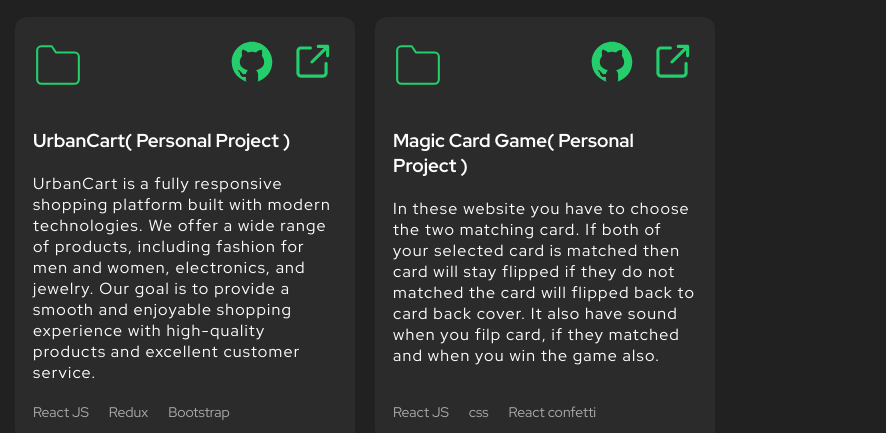
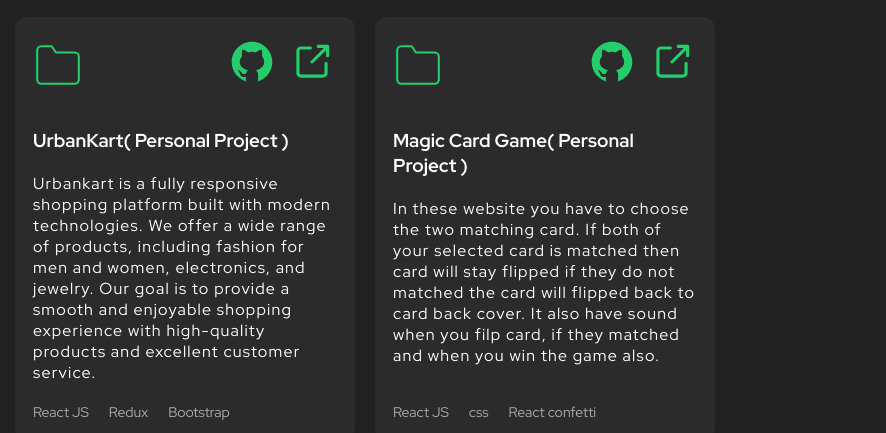
Before and after one commit to Tusharthakre20/Portfolio-website, a React (Create React App) app: page / in a window 1280 px wide. Shown: the part 1940-2373 px from the top of the page, without its empty margins (95-981 px from the left). Built offline with nearby package versions, Linux system fonts and the light colour scheme.

Commit message:
few changes

```diff
--- a/src/components/Project/Project.tsx
+++ b/src/components/Project/Project.tsx
@@ -77,15 +77,15 @@ export function Project() {
             <header>
               <svg width="50" xmlns="http://www.w3.org/2000/svg" role="img" viewBox="0 0 24 24" fill="none" stroke="#23ce6b " strokeWidth="1" strokeLinecap="round" strokeLinejoin="round"><title>Folder</title> <path d="M22 19a2 2 0 0 1-2 2H4a2 2 0 0 1-2-2V5a2 2 0 0 1 2-2h5l2 3h9a2 2 0 0 1 2 2z"></path> </svg>
               <div className="project-links">
-                <a href="https://github.com/Tusharthakre20/UrbanCart" target="_blank" rel="noreferrer">
+                <a href="https://github.com/Tusharthakre20/Urbankart" target="_blank" rel="noreferrer">
                   <img src={githubIcon} alt="Visit site" /> </a>
-                <a href="https://tusharthakre20.github.io/UrbanCart/" target="_blank" rel="noreferrer">
+                <a href="https://urbankart.vercel.app/" target="_blank" rel="noreferrer">
                   <img src={externalLink} alt="Visit site" /></a>
               </div>
             </header>
             <div className="body">
-              <h3>UrbanCart( Personal Project )</h3>
-              <p>UrbanCart is a fully responsive shopping platform built with modern technologies. We offer a wide range of products, including fashion for men and women, electronics, and jewelry. Our goal is to provide a smooth and enjoyable shopping experience with high-quality products and excellent customer service.</p></div>
+              <h3>UrbanKart( Personal Project )</h3>
+              <p>Urbankart is a fully responsive shopping platform built with modern technologies. We offer a wide range of products, including fashion for men and women, electronics, and jewelry. Our goal is to provide a smooth and enjoyable shopping experience with high-quality products and excellent customer service.</p></div>
               <footer>
               <ul className="tech-list">
                 <li>React JS</li>
@@ -103,7 +103,7 @@ export function Project() {
               <div className="project-links">
                 <a href="https://github.com/Tusharthakre20/magic-card-game" target="_blank" rel="noreferrer">
                   <img src={githubIcon} alt="Visit site" /> </a>
-                <a href="https://card-match-game-hritik-sharma.vercel.app/" target="_blank" rel="noreferrer">
+                <a href="https://magic-card-game-fi6fnv7mb-tusharthakre20s-projects.vercel.app" target="_blank" rel="noreferrer">
                   <img src={externalLink} alt="Visit site" /></a>
               </div>
             </header>
```
